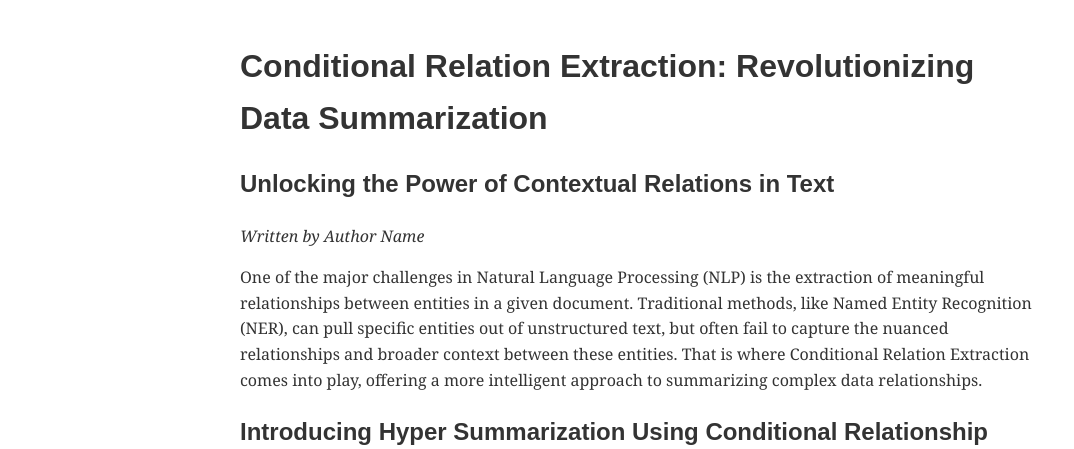
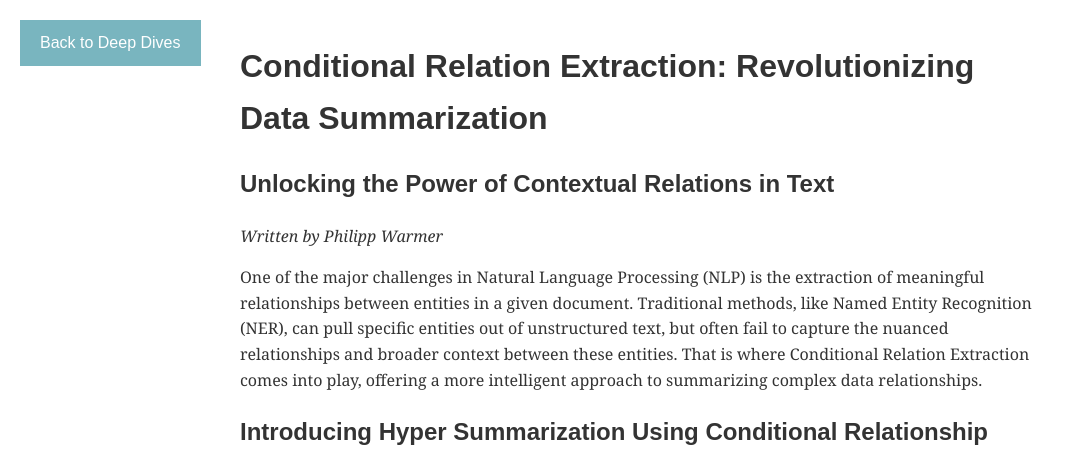
Before and after one commit to PhilWa/corner, a Flask app: template templates/conditional_relation_extraction.html in a window 1280 px wide. Shown: the top 449 px of the page, without its empty margins (0-1074 px from the left). Run offline with Flask 3, Linux system fonts and the light colour scheme; the template is opened without the code that fills it, so the values that code supplies are empty.

Commit message:
added deep dives

```diff
--- a/app.py
+++ b/app.py
@@ -120,13 +120,23 @@ def article(article_id):
     # Fetch the article from the list of articles
     article = next((a for a in articles if a["id"] == article_id), None)
     if article is None:
-        abort(404)
+        os.abort(404)
     return render_template("article.html", article=article)
 
 
 @app.route("/deep-dives")
 def deep_dives():
     return render_template("deep_dives.html", articles=articles)
+
+
+@app.route("/conditional-relation-extraction")
+def conditional_relation_extraction():
+    return render_template("conditional_relation_extraction.html")
+
+
+@app.route("/rag-architecture")
+def rag_architecture():
+    return render_template("rag_architecture.html")
 
 
 if __name__ == "__main__":
--- a/templates/conditional_relation_extraction.html
+++ b/templates/conditional_relation_extraction.html
@@ -39,13 +39,33 @@
         li {
             margin-bottom: 10px;
         }
+
+        .back-button {
+            position: fixed;
+            top: 20px;
+            left: 20px;
+            background-color: rgb(121, 181, 191);
+            color: white;
+            padding: 10px 20px;
+            text-decoration: none;
+            font-family: Arial, sans-serif;
+            transition: background-color 0.3s ease;
+        }
+
+        .back-button:hover {
+            background-color: rgb(101, 161, 171);
+            text-decoration: none;
+        }
     </style>
 </head>
 
 <body>
+    <a href="{{ url_for('index') }}#deep-dives" class="back-button"
+        onclick="sessionStorage.setItem('scrollToDeepDives', 'true'); return true;">Back to Deep Dives</a>
+
     <h1>Conditional Relation Extraction: Revolutionizing Data Summarization</h1>
     <h2>Unlocking the Power of Contextual Relations in Text</h2>
-    <p><em>Written by Author Name</em></p>
+    <p><em>Written by Philipp Warmer</em></p>
 
     <p>One of the major challenges in Natural Language Processing (NLP) is the extraction of meaningful relationships
         between entities in a given document. Traditional methods, like Named Entity Recognition (NER), can pull
--- a/templates/index.html
+++ b/templates/index.html
@@ -45,8 +45,8 @@
         <div class="deep-dives-container">
             <h1 class="page-title">Deep Dives</h1>
             <ul class="deep-dives-list">
-                <li>LLMs as Pivot Table for Text</li>
-                <li>Real World Learnings about RAG Architecture</li>
+                <li><a href="{{ url_for('conditional_relation_extraction') }}">LLMs as Pivot Table for Text</a></li>
+                <li><a href="{{ url_for('rag_architecture') }}">Real World Learnings about RAG Architecture</a></li>
             </ul>
         </div>
     </div>
```
Also changed, not shown: static/css/styles.css (+13 -0 lines).
